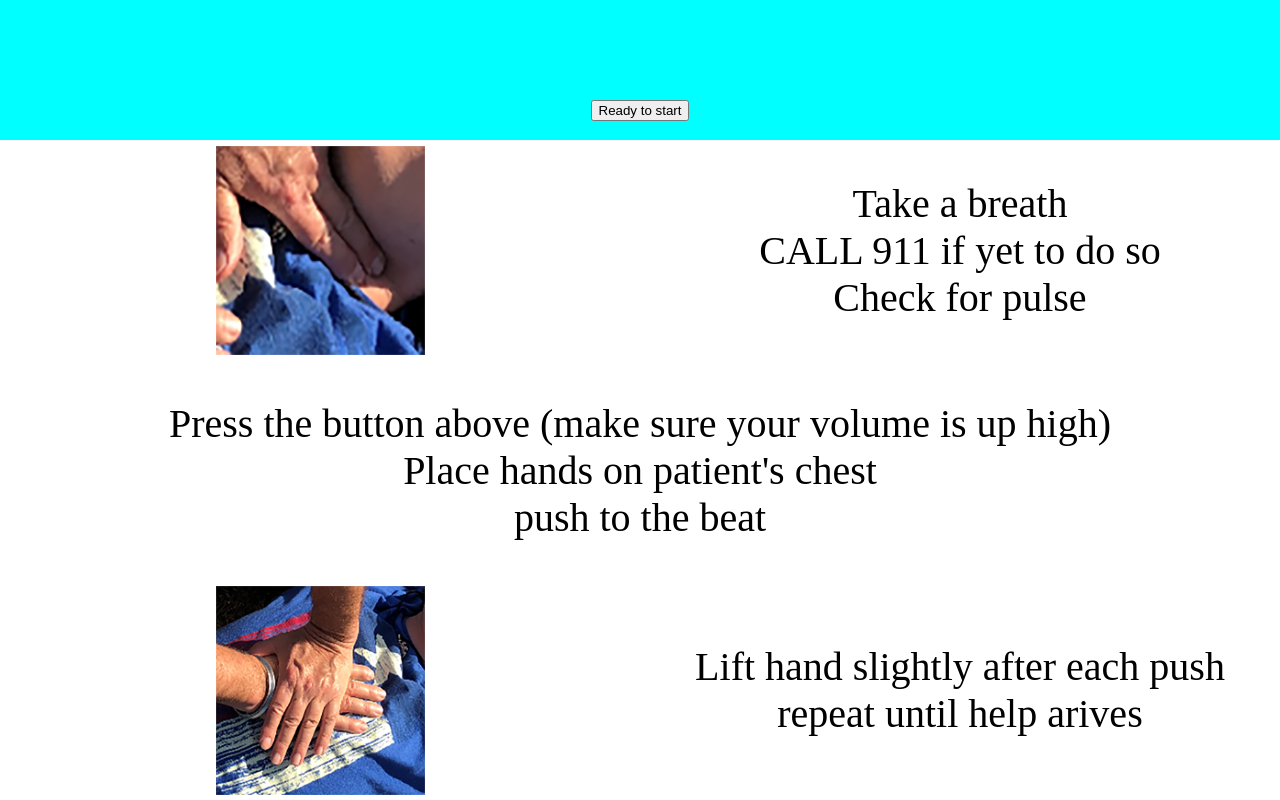
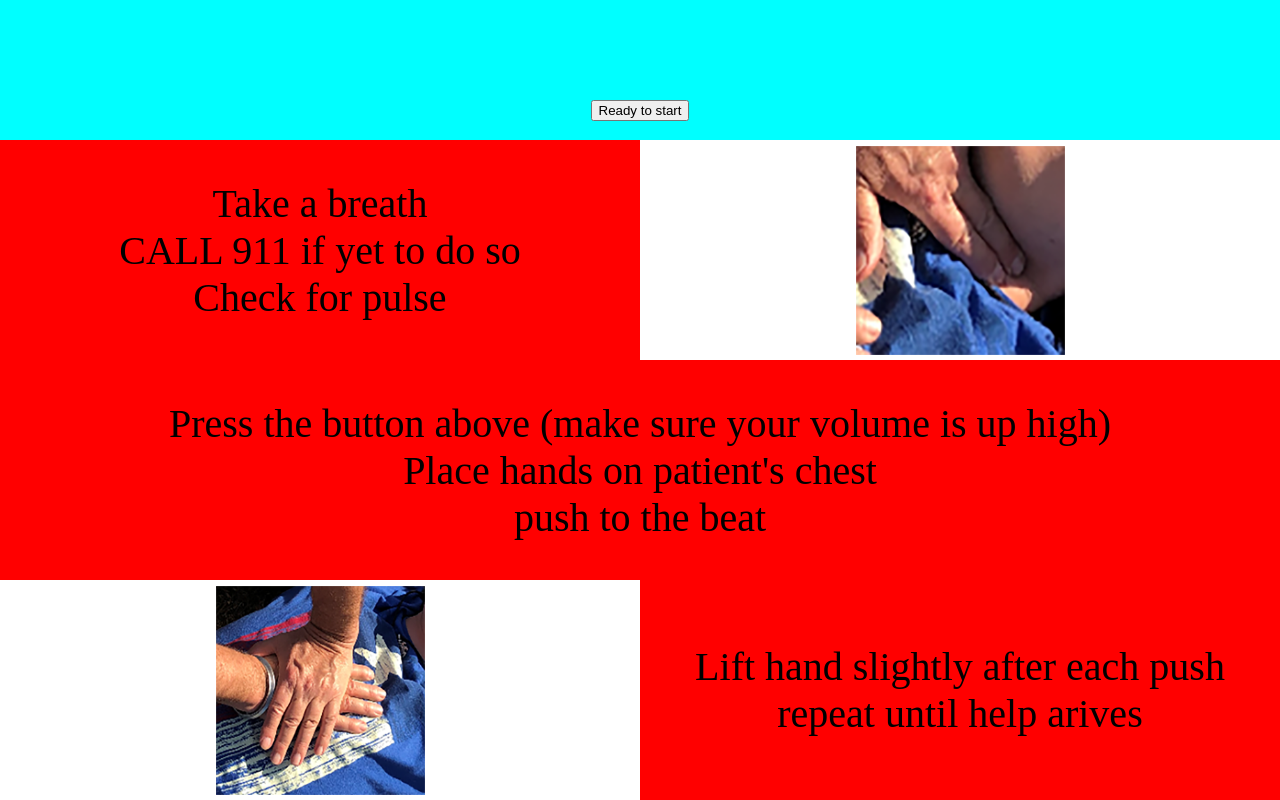
Before and after one commit to godofwolves/Refrence-card, a plain HTML site: page index.html in a window 1280 px wide. Drawn offline with Linux system fonts and the light colour scheme.

Commit message:
Add files via upload

```diff
--- a/PG1/style.css
+++ b/PG1/style.css
@@ -4,7 +4,7 @@ body {
 	margin: 0;
 	display: block;
 }
-p {
+.con {
   font-size: 5vw;
 }
 
@@ -15,6 +15,7 @@ p {
 	width: 100%;
 	display: block;
     margin: 0;
+
 
 }
 
@@ -27,6 +28,7 @@ p {
 .content {
     align-items: center;
 	justify-content: center;
+        background-color: red;
 }
 .box {
 	height: 100%;
@@ -43,6 +45,7 @@ p {
 	display: flex;
     align-items: center;
 	justify-content: center;
+
 }
 
 .text {
@@ -51,6 +54,7 @@ p {
 	display: flex;
     align-items: center;
 	justify-content: center;
+        background-color: red;
 
 }
 
@@ -92,7 +96,7 @@ p {
 }
 
 @media screen and (min-width: 800px) {
-    p {
+    .con {
     font-size: 40px;
     }
 }
--- a/index.html
+++ b/index.html
@@ -28,27 +28,29 @@
 	</div>
 	<div class="info">
 			<div class="container a">
+                				<div class="box b">
+					<div class="text b"><center><p class="con">Take a breath<br>CALL 911 if yet to do so<br>Check for pulse</p></center></div>
+				</div>
 				<div class="box a">
 					<div class="pic a">
                         <img src="PG1/Images/pulse.PNG" class="size">
 					</div>
 				</div>
-				<div class="box b">
-					<div class="text b"><center><p>Take a breath<br>CALL 911 if yet to do so<br>Check for pulse</p></center></div>
-				</div>
+
         </div>
 			<div class="container content b">
-                <center><p>Press the button above (make sure your volume is up high)<br>Place hands on patient's chest<br>push to the beat<br></p></center>
+                <center><p class="con">Press the button above (make sure your volume is up high)<br>Place hands on patient's chest<br>push to the beat<br></p></center>
 			</div>
 			<div class="container c">
-				<div class="box e">
+				                <div class="box e">
 					<div class="pic e">
                         <img src="PG1/Images/compression.PNG" class="size">
                     </div>
+			     </div>
+				<div class="box f">
+					<div class="text f"><center><p class="con">Lift hand slightly after each push<br>repeat until help arives</p></center></div>
 				</div>
-				<div class="box f">
-					<div class="text f"><center><p>Lift hand slightly after each push<br>repeat until help arives</p></center></div>
-				</div>
-			</div>
+
+            </div>
     </div>
 </body>
```
